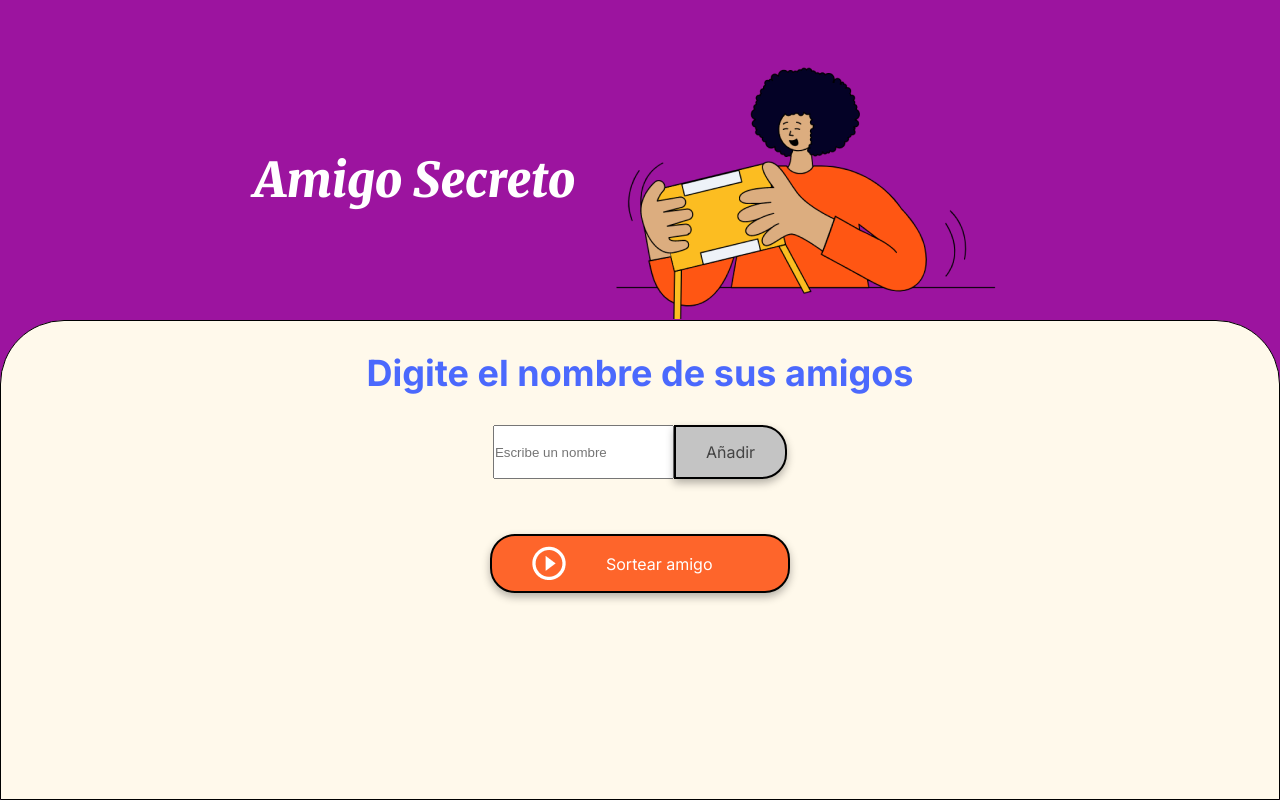
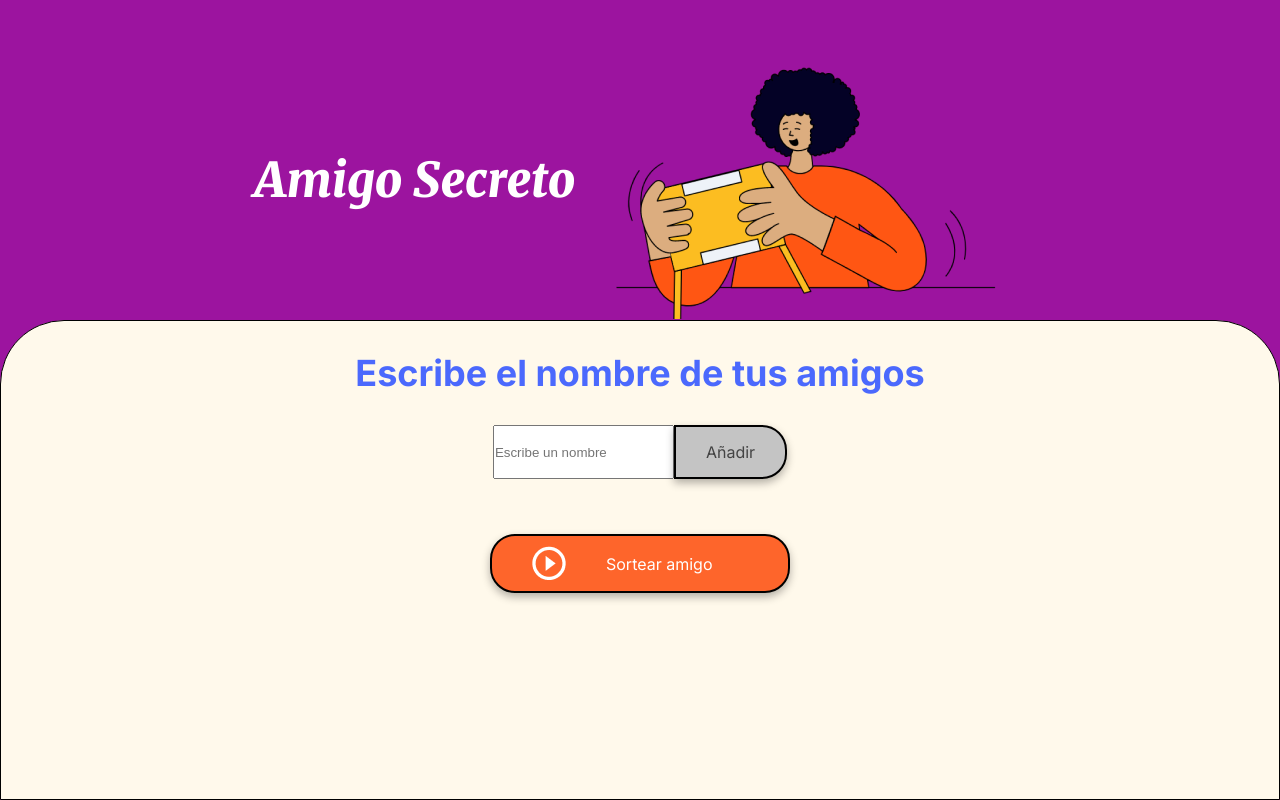
Before and after one commit to nube21verde/challen-2, a plain HTML site: page index.html in a window 1280 px wide. Drawn offline with Linux system fonts and the light colour scheme.

Commit message:
Update index.html

```diff
--- a/index.html
+++ b/index.html
@@ -27,7 +27,7 @@
         </header>
 
         <section class="input-section">
-            <h2 class="section-title">Digite el nombre de sus amigos</h2>
+            <h2 class="section-title">Escribe el nombre de tus amigos</h2>
             <div class="input-wrapper">
                 <input type="text" id="amigo" placeholder="Escribe un nombre">
                 <button class="button-add" onclick="agregarAmigo()">Añadir</button>
```
